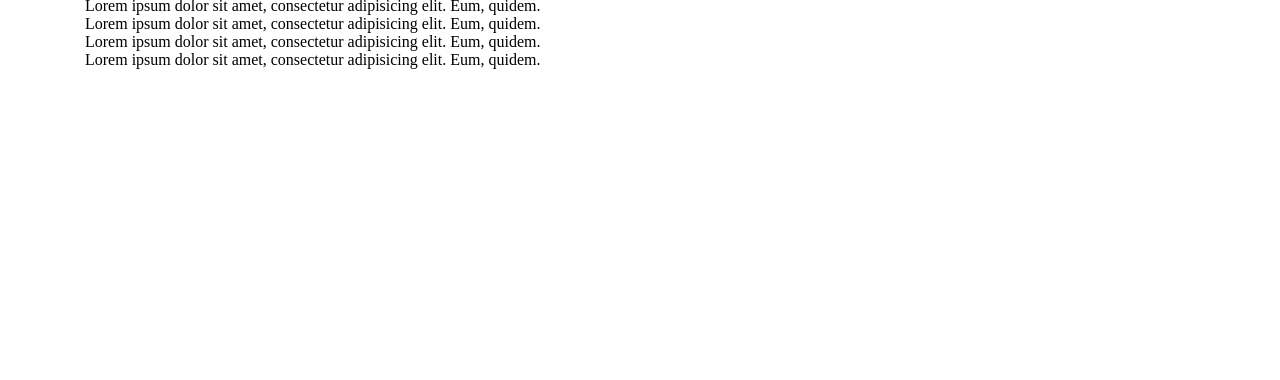
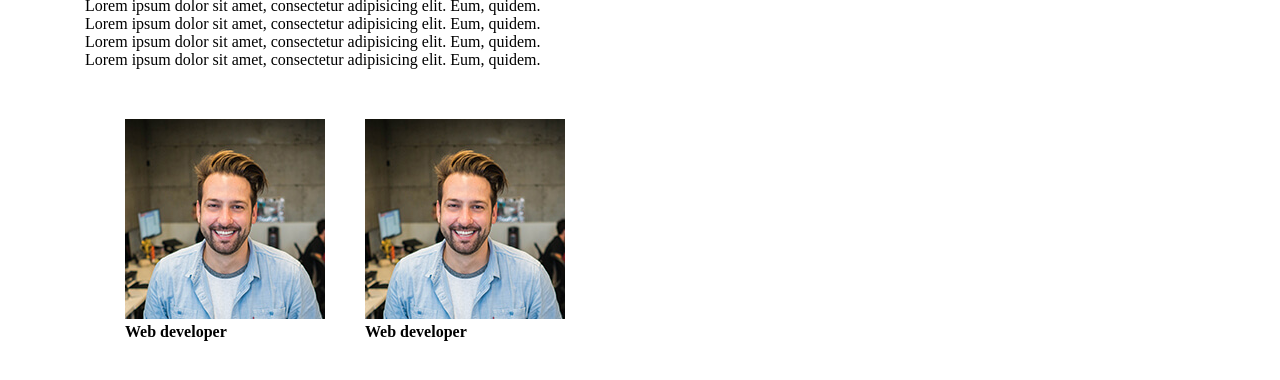
Before and after one commit to MMaidul/important-practice-repo, a plain HTML site: page index.html in a window 1280 px wide. Shown: the part 46-426 px from the top of the page. Drawn offline with Linux system fonts and the light colour scheme.

Commit message:
testimonail-section added

```diff
--- a/assets/css/style.css
+++ b/assets/css/style.css
@@ -46,3 +46,14 @@
   background-color: navajowhite;
 }
 /* header-section end here */
+
+.testimonial-section {
+  margin-top: 50px;
+}
+.testimonial {
+  display: flex;
+}
+
+.testimonial__single {
+  margin-left: 40px;
+}
--- a/index.html
+++ b/index.html
@@ -39,5 +39,19 @@
             </div>
         </div>
     </section>
+    <section class="testimonial-section">
+        <div class="container">
+            <div class="testimonial">
+                <div class="testimonial__single">
+                    <img src="./assets/img/face1.jpg" alt="">
+                    <h4>Web developer</h4>
+                </div>
+                <div class="testimonial__single">
+                    <img src="./assets/img/face1.jpg" alt="">
+                    <h4>Web developer</h4>
+                </div>
+            </div>
+        </div>
+    </section>
 </body>
 </html>
```
Also changed, not shown: assets/img/face1.jpg (added), assets/img/face2.jpg (added), assets/img/face3.jpg (added), assets/img/face4.jpg (added).
